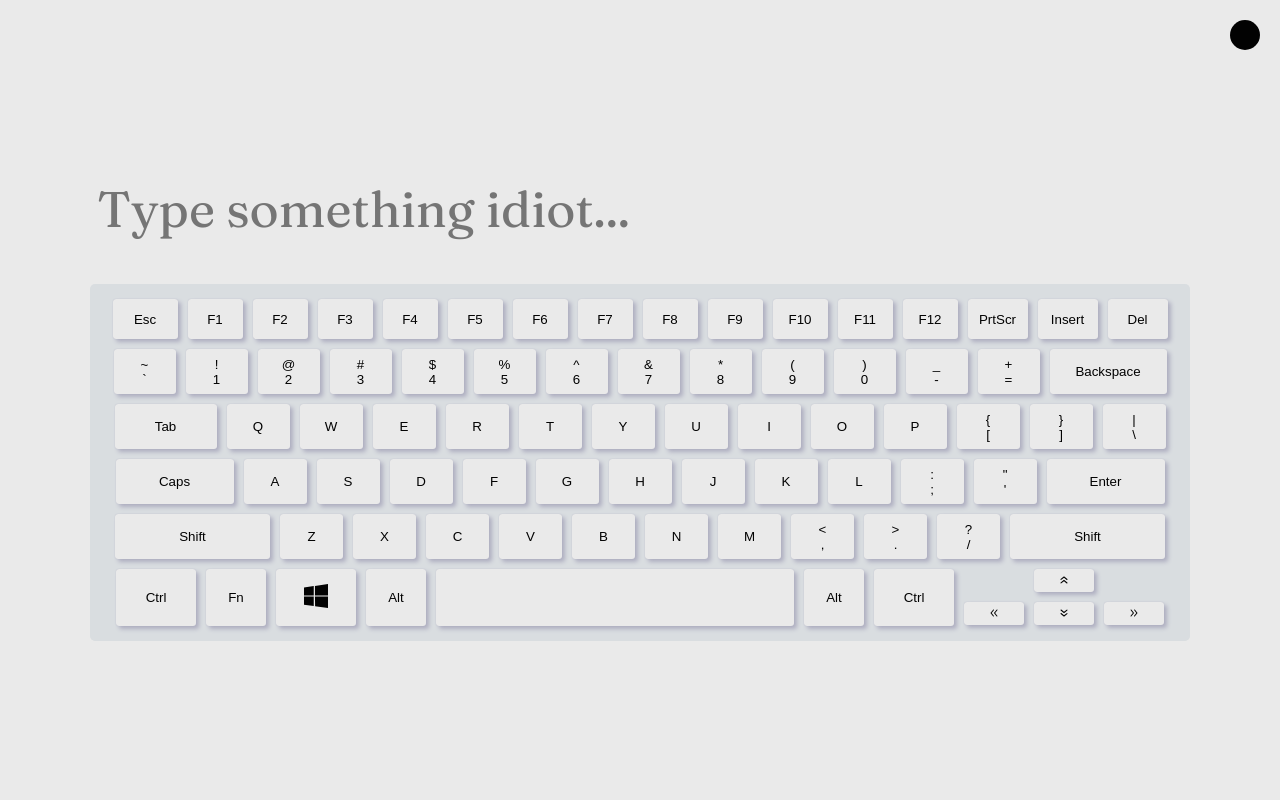
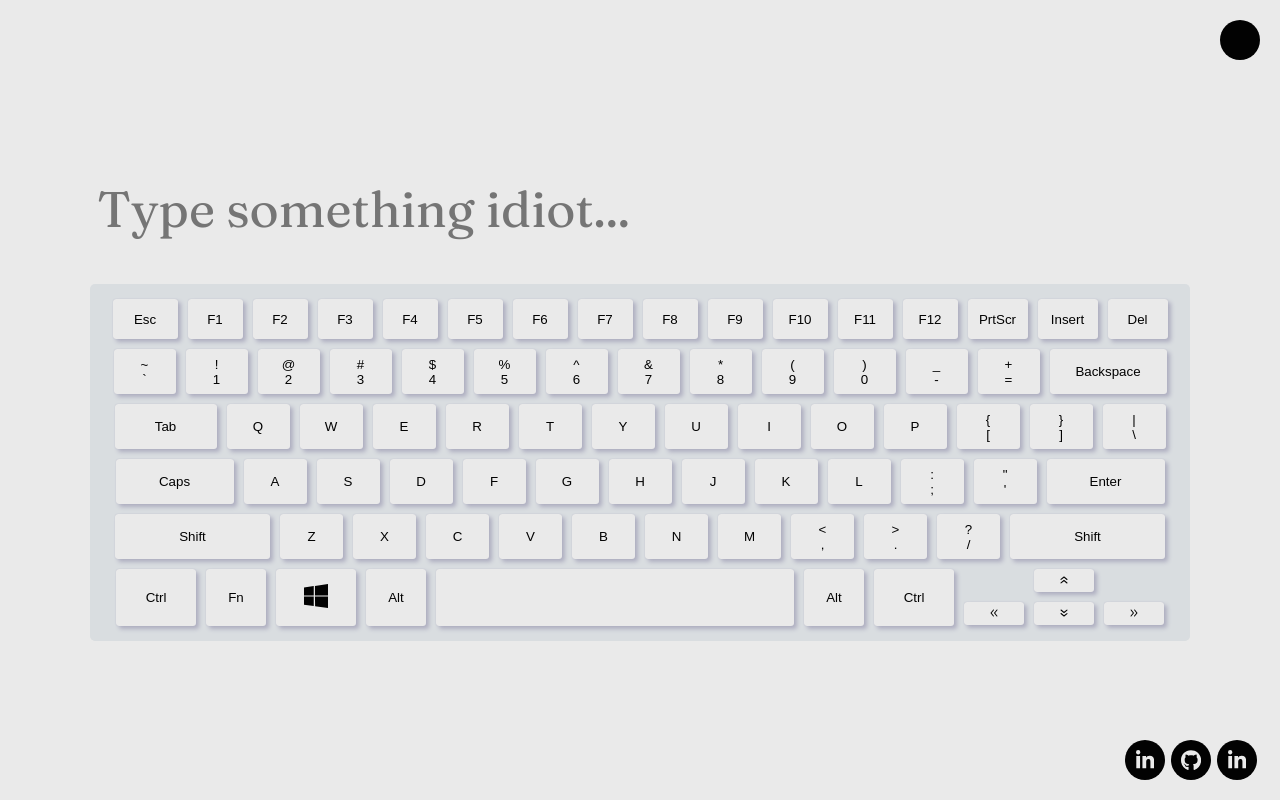
Before and after one commit to HibbanHaroon/typer, a React (Create React App) app in the folder virtual-keyboard-app/: page / in a window 1280 px wide. Built offline with nearby package versions, Linux system fonts and the light colour scheme; the HTML template or start-up script is replaced by a standard one.

Commit message:
Add Socials and Multiple Themes

```diff
--- a/virtual-keyboard-app/src/App.js
+++ b/virtual-keyboard-app/src/App.js
@@ -7,13 +7,16 @@
 import "./App.css";
 import Textfield from "./components/Textfield";
 import MobileView from "./components/MobileView";
+import Socials from "./components/Socials";
 
 const App = () => {
   const [currentTheme, setCurrentTheme] = useState(themes["normal"]);
+  const [nextTheme, setNextTheme] = useState(themes["black"]);
   const [isSmallScreen, setIsSmallScreen] = useState(false);
 
-  const handleThemeChange = (theme) => {
-    setCurrentTheme(theme);
+  const handleThemeChange = (themes) => {
+    setCurrentTheme(themes[0]);
+    setNextTheme(themes[1]);
   };
 
   useEffect(() => {
@@ -35,8 +38,8 @@
       <div className="theme-container">
         <ThemeChanger onThemeChange={handleThemeChange} />
       </div>
-      <div className="center-container">
-        <ThemeContext.Provider value={currentTheme}>
+      <ThemeContext.Provider value={[currentTheme, nextTheme]}>
+        <div className="center-container">
           {isSmallScreen ? (
             <MobileView />
           ) : (
@@ -48,8 +51,9 @@
               <VirtualKeyboard />
             </div>
           )}
-        </ThemeContext.Provider>
-      </div>
+        </div>
+        <Socials />
+      </ThemeContext.Provider>
     </div>
   );
 };
--- a/virtual-keyboard-app/src/components/Key.js
+++ b/virtual-keyboard-app/src/components/Key.js
@@ -13,18 +13,21 @@
   isPressed,
   onClick,
 }) => {
-  const theme = React.useContext(ThemeContext);
+  const themes = React.useContext(ThemeContext);
+  const currentTheme = themes[0];
 
   const keyStyle = {
     width: `${width}px`,
     height: `${height}px`,
-    backgroundColor: isPressed ? `${theme.pressedColor}` : `${theme.keyColor}`,
+    backgroundColor: isPressed
+      ? `${currentTheme.pressedColor}`
+      : `${currentTheme.keyColor}`,
     boxShadow: isPressed
-      ? `0px 0px 1px 0px ${theme.shadowColor}`
-      : `0px 0px 1px 0 ${theme.shadowColor}, 3px 3px 4px 0 ${theme.shadowColor}`,
+      ? `0px 0px 1px 0px ${currentTheme.shadowColor}`
+      : `0px 0px 1px 0 ${currentTheme.shadowColor}, 3px 3px 4px 0 ${currentTheme.shadowColor}`,
     border: "none",
     borderRadius: "3px",
-    color: theme.textColor,
+    color: currentTheme.textColor,
   };
 
   return (
--- a/virtual-keyboard-app/src/components/MobileView.js
+++ b/virtual-keyboard-app/src/components/MobileView.js
@@ -4,9 +4,11 @@
 import "./MobileView.css";
 
 const MobileView = () => {
-  const theme = React.useContext(ThemeContext);
+  const themes = React.useContext(ThemeContext);
+  const currentTheme = themes[0];
+
   const textStyle = {
-    color: theme.textColor,
+    color: currentTheme.textColor,
   };
   return (
     <div>
--- /dev/null
+++ b/virtual-keyboard-app/src/components/Socials.css
@@ -0,0 +1,22 @@
+.socials {
+    position: absolute;
+    bottom: 20px;
+    right: 20px;
+    display: flex;
+    align-items: center;
+    justify-content: center;
+}
+
+.rounded-buttons {
+    margin: 0px 3px;
+    display: inline-flex;
+    background-color: black;
+    width: 40px;
+    height: 40px;
+    border-radius: 50%;
+    border: none;
+    align-items: center;
+    justify-content: center;
+    text-decoration: none;
+    transition: background-color 0.3s ease;
+}
--- /dev/null
+++ b/virtual-keyboard-app/src/components/Socials.js
@@ -0,0 +1,92 @@
+import React, { useState } from "react";
+import ThemeContext from "../context/ThemeContext";
+import "./Socials.css";
+
+const Socials = () => {
+  const themes = React.useContext(ThemeContext);
+  const currentTheme = themes[0];
+  const nextTheme = themes[1];
+
+  const [isLinkedinHovered, setIsLinkedinHovered] = useState(false);
+  const [isGithubHovered, setIsGithubHovered] = useState(false);
+  const [isInstagramHovered, setIsInstagramHovered] = useState(false);
+
+  const handleLinkedinHover = () => {
+    setIsLinkedinHovered(!isLinkedinHovered);
+  };
+
+  const handleGithubHover = () => {
+    setIsGithubHovered(!isGithubHovered);
+  };
+
+  const handleInstagramHover = () => {
+    setIsInstagramHovered(!isInstagramHovered);
+  };
+
+  return (
+    <div className="socials">
+      <a
+        className={`rounded-buttons ${isLinkedinHovered ? "hovered" : ""}`}
+        style={{
+          backgroundColor: isLinkedinHovered
+            ? currentTheme.keyColor
+            : nextTheme.keyColor,
+        }}
+        href="https://www.linkedin.com/in/hibbanharoon/"
+        onMouseEnter={handleLinkedinHover}
+        onMouseLeave={handleLinkedinHover}
+      >
+        <svg
+          xmlns="http://www.w3.org/2000/svg"
+          height="1.3em"
+          viewBox="0 0 448 512"
+          fill={isLinkedinHovered ? nextTheme.keyColor : currentTheme.keyColor}
+        >
+          <path d="M100.28 448H7.4V148.9h92.88zM53.79 108.1C24.09 108.1 0 83.5 0 53.8a53.79 53.79 0 0 1 107.58 0c0 29.7-24.1 54.3-53.79 54.3zM447.9 448h-92.68V302.4c0-34.7-.7-79.2-48.29-79.2-48.29 0-55.69 37.7-55.69 76.7V448h-92.78V148.9h89.08v40.8h1.3c12.4-23.5 42.69-48.3 87.88-48.3 94 0 111.28 61.9 111.28 142.3V448z" />
+        </svg>
+      </a>
+      <a
+        className={`rounded-buttons ${isGithubHovered ? "hovered" : ""}`}
+        style={{
+          backgroundColor: isGithubHovered
+            ? currentTheme.keyColor
+            : nextTheme.keyColor,
+        }}
+        href="https://github.com/HibbanHaroon"
+        onMouseEnter={handleGithubHover}
+        onMouseLeave={handleGithubHover}
+      >
+        <svg
+          xmlns="http://www.w3.org/2000/svg"
+          height="1.3em"
+          viewBox="0 0 496 512"
+          fill={isGithubHovered ? nextTheme.keyColor : currentTheme.keyColor}
+        >
+          <path d="M165.9 397.4c0 2-2.3 3.6-5.2 3.6-3.3.3-5.6-1.3-5.6-3.6 0-2 2.3-3.6 5.2-3.6 3-.3 5.6 1.3 5.6 3.6zm-31.1-4.5c-.7 2 1.3 4.3 4.3 4.9 2.6 1 5.6 0 6.2-2s-1.3-4.3-4.3-5.2c-2.6-.7-5.5.3-6.2 2.3zm44.2-1.7c-2.9.7-4.9 2.6-4.6 4.9.3 2 2.9 3.3 5.9 2.6 2.9-.7 4.9-2.6 4.6-4.6-.3-1.9-3-3.2-5.9-2.9zM244.8 8C106.1 8 0 113.3 0 252c0 110.9 69.8 205.8 169.5 239.2 12.8 2.3 17.3-5.6 17.3-12.1 0-6.2-.3-40.4-.3-61.4 0 0-70 15-84.7-29.8 0 0-11.4-29.1-27.8-36.6 0 0-22.9-15.7 1.6-15.4 0 0 24.9 2 38.6 25.8 21.9 38.6 58.6 27.5 72.9 20.9 2.3-16 8.8-27.1 16-33.7-55.9-6.2-112.3-14.3-112.3-110.5 0-27.5 7.6-41.3 23.6-58.9-2.6-6.5-11.1-33.3 2.6-67.9 20.9-6.5 69 27 69 27 20-5.6 41.5-8.5 62.8-8.5s42.8 2.9 62.8 8.5c0 0 48.1-33.6 69-27 13.7 34.7 5.2 61.4 2.6 67.9 16 17.7 25.8 31.5 25.8 58.9 0 96.5-58.9 104.2-114.8 110.5 9.2 7.9 17 22.9 17 46.4 0 33.7-.3 75.4-.3 83.6 0 6.5 4.6 14.4 17.3 12.1C428.2 457.8 496 362.9 496 252 496 113.3 383.5 8 244.8 8zM97.2 352.9c-1.3 1-1 3.3.7 5.2 1.6 1.6 3.9 2.3 5.2 1 1.3-1 1-3.3-.7-5.2-1.6-1.6-3.9-2.3-5.2-1zm-10.8-8.1c-.7 1.3.3 2.9 2.3 3.9 1.6 1 3.6.7 4.3-.7.7-1.3-.3-2.9-2.3-3.9-2-.6-3.6-.3-4.3.7zm32.4 35.6c-1.6 1.3-1 4.3 1.3 6.2 2.3 2.3 5.2 2.6 6.5 1 1.3-1.3.7-4.3-1.3-6.2-2.2-2.3-5.2-2.6-6.5-1zm-11.4-14.7c-1.6 1-1.6 3.6 0 5.9 1.6 2.3 4.3 3.3 5.6 2.3 1.6-1.3 1.6-3.9 0-6.2-1.4-2.3-4-3.3-5.6-2z" />
+        </svg>
+      </a>
+      <a
+        className={`rounded-buttons ${isInstagramHovered ? "hovered" : ""}`}
+        style={{
+          backgroundColor: isInstagramHovered
+            ? currentTheme.keyColor
+            : nextTheme.keyColor,
+        }}
+        href="https://www.instagram.com/hibbanharoon/"
+        onMouseEnter={handleInstagramHover}
+        onMouseLeave={handleInstagramHover}
+      >
+        <svg
+          xmlns="http://www.w3.org/2000/svg"
+          height="1.3em"
+          viewBox="0 0 448 512"
+          fill={isInstagramHovered ? nextTheme.keyColor : currentTheme.keyColor}
+        >
+          <path d="M100.28 448H7.4V148.9h92.88zM53.79 108.1C24.09 108.1 0 83.5 0 53.8a53.79 53.79 0 0 1 107.58 0c0 29.7-24.1 54.3-53.79 54.3zM447.9 448h-92.68V302.4c0-34.7-.7-79.2-48.29-79.2-48.29 0-55.69 37.7-55.69 76.7V448h-92.78V148.9h89.08v40.8h1.3c12.4-23.5 42.69-48.3 87.88-48.3 94 0 111.28 61.9 111.28 142.3V448z" />
+        </svg>
+      </a>
+    </div>
+  );
+};
+
+export default Socials;
--- a/virtual-keyboard-app/src/components/ThemeChanger.css
+++ b/virtual-keyboard-app/src/components/ThemeChanger.css
@@ -1,6 +1,6 @@
 .themeChanger{
-    width: 30px;
-    height: 30px;
-    border-radius: 50px;
+    width: 40px;
+    height: 40px;
+    border-radius: 50%;
     cursor: pointer;
 }
--- a/virtual-keyboard-app/src/components/ThemeChanger.js
+++ b/virtual-keyboard-app/src/components/ThemeChanger.js
@@ -20,13 +20,15 @@
     const nextNextTheme = themes[themeKeys[nextNextIndex]];
     setNextTheme(nextNextTheme);
 
-    onThemeChange(nextTheme);
+    onThemeChange([nextTheme, nextNextTheme]);
   };
 
   return (
     <div
       className="themeChanger"
-      style={{ backgroundColor: nextTheme["keyColor"] }}
+      style={{
+        backgroundColor: nextTheme["keyColor"],
+      }}
       onClick={changeTheme}
     ></div>
   );
--- a/virtual-keyboard-app/src/components/VirtualKeyboard.js
+++ b/virtual-keyboard-app/src/components/VirtualKeyboard.js
@@ -11,7 +11,8 @@
 
 const VirtualKeyboard = () => {
   const [pressedKeys, setPressedKeys] = useState(new Set());
-  const theme = React.useContext(ThemeContext);
+  const themes = React.useContext(ThemeContext);
+  const currentTheme = themes[0];
 
   useEffect(() => {
     const handleKeyDown = (e) => {
@@ -50,12 +51,12 @@
   const lastRowHeight = 57;
   const arrowKeyHeight = 23;
 
-  console.log(theme);
+  console.log(currentTheme);
 
   return (
     <div
       className="virtual-keyboard"
-      style={{ backgroundColor: theme.keyboardColor }}
+      style={{ backgroundColor: currentTheme.keyboardColor }}
     >
       {/* First Row */}
       <div className="row">
@@ -266,7 +267,13 @@
           isPressed={pressedKeys.has("Fn")}
         />
         <Key
-          icon={<Windows textColor={theme.textColor} width={24} height={24} />}
+          icon={
+            <Windows
+              textColor={currentTheme.textColor}
+              width={24}
+              height={24}
+            />
+          }
           iconWidth={24}
           iconHeight={24}
           width={80}
@@ -304,7 +311,11 @@
         <div className="row">
           <Key
             icon={
-              <ArrowHeadUp textColor={theme.textColor} width={12} height={12} />
+              <ArrowHeadUp
+                textColor={currentTheme.textColor}
+                width={12}
+                height={12}
+              />
             }
             iconWidth={12}
             iconHeight={12}
@@ -317,7 +328,7 @@
           <Key
             icon={
               <ArrowHeadLeft
-                textColor={theme.textColor}
+                textColor={currentTheme.textColor}
                 width={12}
                 height={12}
               />
@@ -331,7 +342,7 @@
           <Key
             icon={
               <ArrowHeadDown
-                textColor={theme.textColor}
+                textColor={currentTheme.textColor}
                 width={12}
                 height={12}
               />
@@ -345,7 +356,7 @@
           <Key
             icon={
               <ArrowHeadRight
-                textColor={theme.textColor}
+                textColor={currentTheme.textColor}
                 width={12}
                 height={12}
               />
--- a/virtual-keyboard-app/src/data/themes.js
+++ b/virtual-keyboard-app/src/data/themes.js
@@ -15,13 +15,37 @@
     textColor: "#F0F0F0",
     shadowColor: "#353535",
   },
+  //Pink
+  pink: {
+    keyboardColor: "#EF3167",
+    keyColor: "#FFDADF",
+    pressedColor: "#FF779E",
+    textColor: "#000000",
+    shadowColor: "#FF779E",
+  },
   //Blue
   blue: {
-    keyboardColor: "#345678",
-    keyColor: "#123456",
-    pressedColor: "#789abc",
+    keyboardColor: "#5F84A2",
+    keyColor: "#194569",
+    pressedColor: "#91AEC4",
+    textColor: "#DBECF4",
+    shadowColor: "#91AEC4",
+  },
+  //Orange
+  orange: {
+    keyboardColor: "#EA4A30",
+    keyColor: "#F5D7CB",
+    pressedColor: "#EEA78D",
+    textColor: "#000000",
+    shadowColor: "#EEA78D",
+  },
+  //Lavender
+  lavender: {
+    keyboardColor: "#DAC9DF",
+    keyColor: "#503459",
+    pressedColor: "#81638B",
     textColor: "#FFFFFF",
-    shadowColor: "#234567",
+    shadowColor: "#81638B",
   },
 };
 
```
